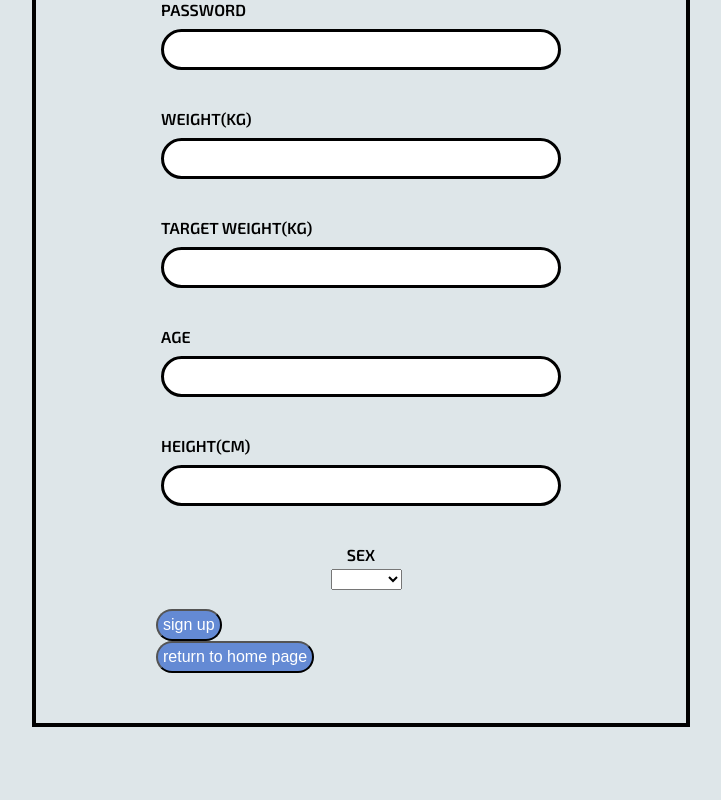
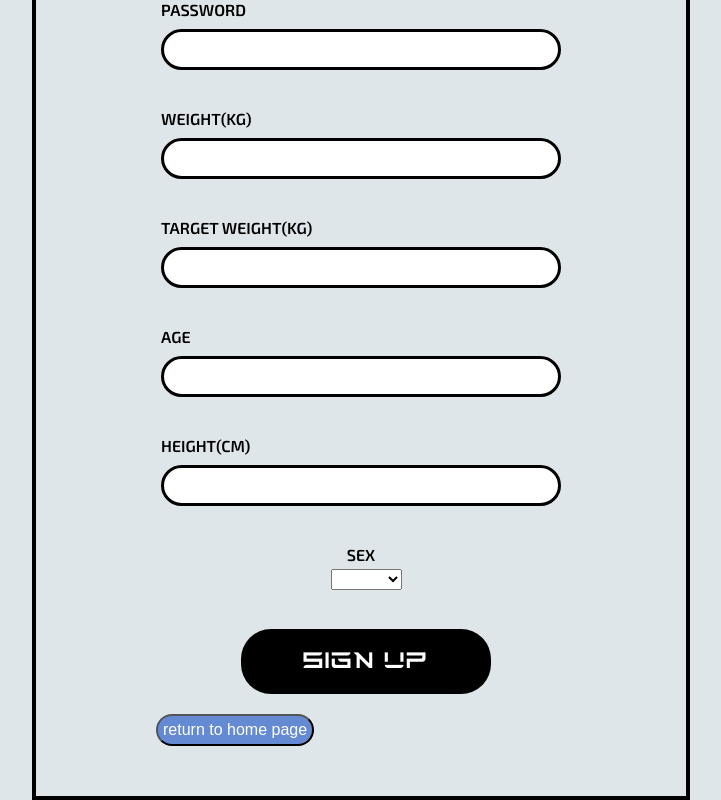
Before and after one commit to ZacPJ/Fitness-Website, a React (Create React App) app: page /SignUp in a window 1280 px wide. Shown: the part 415-1215 px from the top of the page, without its empty margins (279-1000 px from the left). Before the commit the page ends 1142 px from the top, so only its background shows below. Built offline with nearby package versions, Linux system fonts and the light colour scheme; no server answers.

Commit message:
styling done

```diff
--- a/src/pages/Home.css
+++ b/src/pages/Home.css
@@ -52,6 +52,8 @@
 
 .loginButton {
     border: none;
+    display: flex;
+    vertical-align: middle;
     border-radius: 30px;
     padding: 10px;
     cursor: pointer;
--- a/src/pages/SignUp.css
+++ b/src/pages/SignUp.css
@@ -9,6 +9,7 @@
 .innerFlex{
     display: flex;
     height: auto;
+    justify-content: center;
 }
 .innerDiv{
     padding: 50px;
--- a/src/pages/components/SignUp.js
+++ b/src/pages/components/SignUp.js
@@ -2,7 +2,7 @@ import React from "react";
 import { useState } from "react";
 import { signUp } from "../utils";
 import { useNavigate } from "react-router-dom";
-
+import "./signUp.css"
 const SignUp = ({ setter }) => {
     const navigate = useNavigate()
     const [name, setName] = useState();
@@ -91,7 +91,7 @@ const SignUp = ({ setter }) => {
 
             </div>
 
-            <button type="submit"> sign up </button>
+            <button className="signUpButton" type="submit"> sign up </button>
 
         </form>
     )
--- /dev/null
+++ b/src/pages/components/signUp.css
@@ -0,0 +1,20 @@
+.signUpButton {
+    border: none;
+    border-radius: 30px;
+    padding: 10px;
+    cursor: pointer;
+    background-color: #000;
+    padding: 20px;
+    margin: 20px 0;
+    margin-left: 85px;
+    width: 10em;
+    text-transform: uppercase;
+    font-family: "tesla";
+    font-size: 25px;
+    transition: all .2s ease-in-out;
+
+}
+
+.signUpButton:hover {
+    text-shadow: 0 0 5px #FFF;
+}
```
